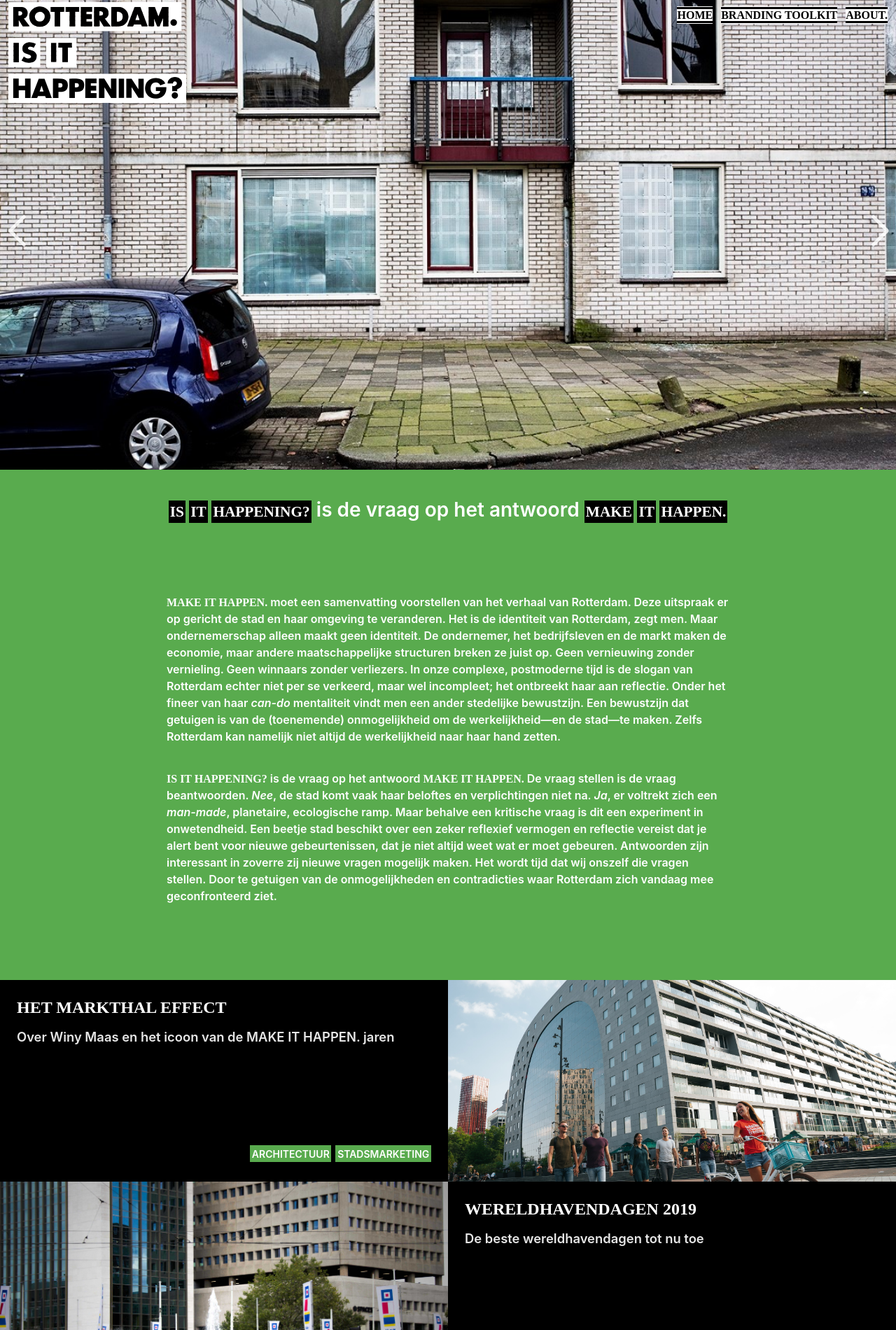
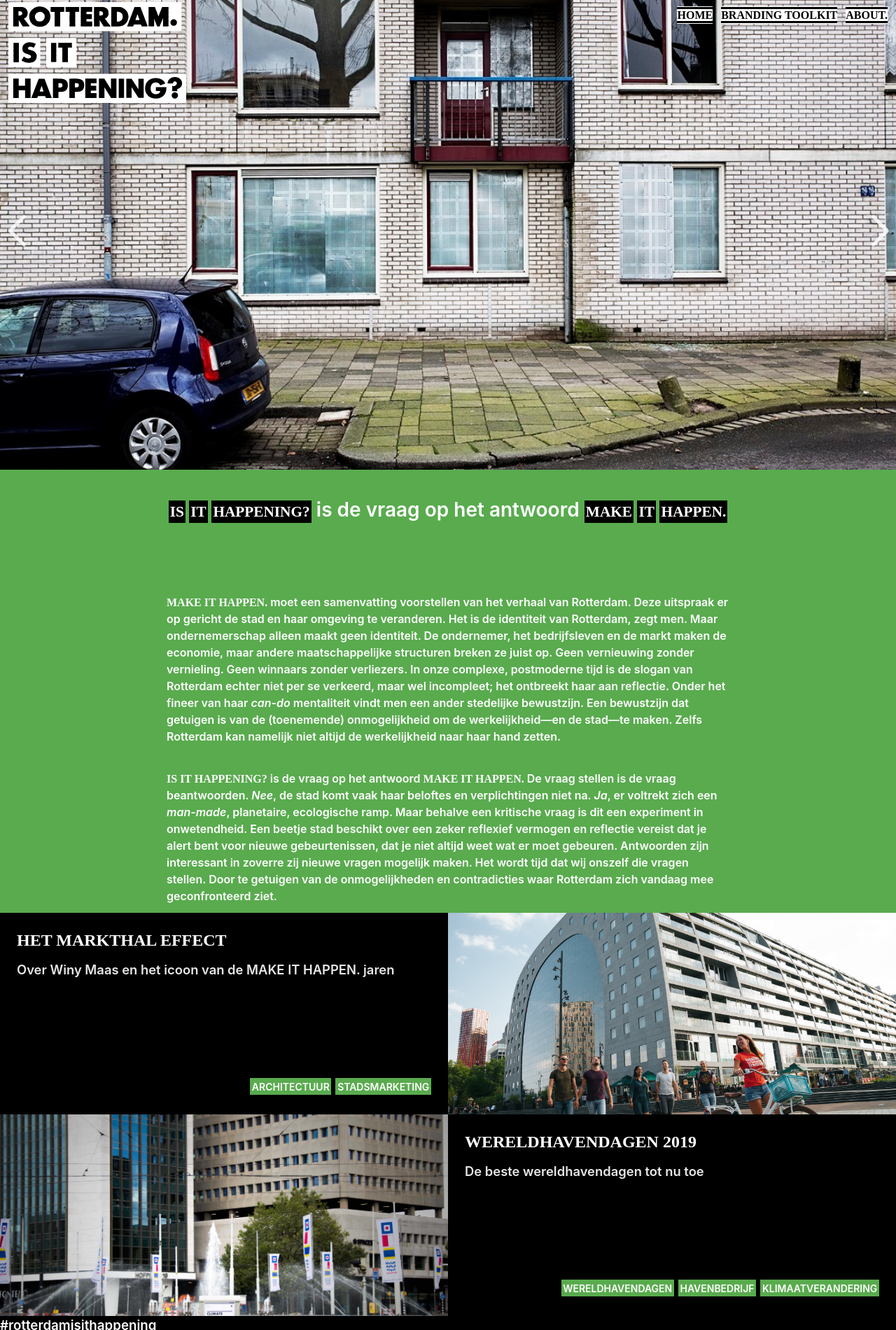
Before and after one commit to norealdirection/norealdirection.github.io, a Jekyll site: the page built from index.markdown, in a window 1280 px wide. Shown: the part 9-1909 px from the top of the page at 70% size. Built offline with Jekyll 4.4.1, drawn with Linux system fonts in a browser that asks for light colours; grey boxes are pictures that could not be loaded.

Commit message:
Update _base.scss

```diff
--- a/_sass/minima/_base.scss
+++ b/_sass/minima/_base.scss
@@ -237,7 +237,7 @@
 	max-width: -webkit-calc(#{$content-width} - (#{$spacing-unit} * 2));
 	max-width:				 calc(#{$content-width} - (#{$spacing-unit} * 2));
 	margin-top: $spacing-unit*2;
-	margin-bottom: $spacing-unit*2;
+	margin-bottom: -$spacing-unit*2;
 	margin-right: auto;
 	margin-left: auto;
 	padding-right: $spacing-unit;
```
